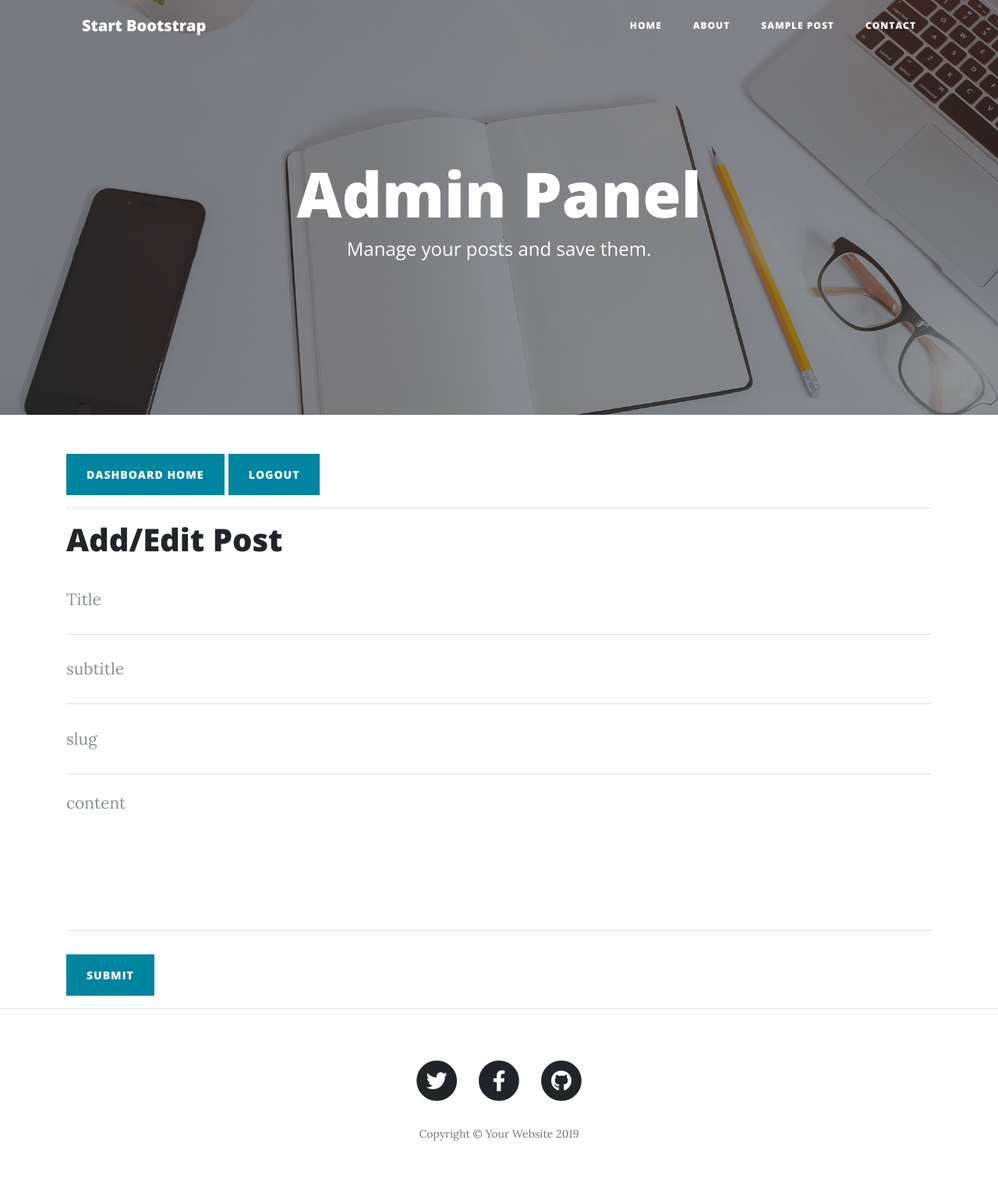
After one commit to rahulmistry33/Bloggy, a Flask app: template templates/edit.html in a window 1280 px wide. The commit adds this page. Shown: the whole page at 78% size. Run offline with Flask 2, Linux system fonts and the light colour scheme; the template is opened without the code that fills it, so the values that code supplies are empty; parts of the project's set-up code (start-up, migrations or seed data) failed here and were passed over; some libraries are stand-ins or nearby versions.

```diff
--- a/app.py
+++ b/app.py
@@ -3,6 +3,8 @@ from flask_sqlalchemy import SQLAlchemy
 import json
 from flask_mail import Mail
 import datetime
+import os
+from werkzeug import secure_filename
 
 local_server=True
 with open("config.json","r") as c:
@@ -19,6 +21,7 @@ app.config.update(
     MAIL_PASSWORD= params["user-password"]
 
 )
+app.config["UPLOAD_FOLDER"]=params["upload_location"]
 
 if local_server:
     app.config['SQLALCHEMY_DATABASE_URI'] = params["local_uri"]
@@ -94,6 +97,7 @@ def contact():
 
 
 
+
     return render_template("contact.html",params=params)
 
 @app.route("/posts_route/<string:post_slug>",methods=['GET'])
@@ -131,6 +135,19 @@ def edit(sno):
 
         return render_template("edit.html",params=params,post=post)
 
+@app.route("/uploader",methods=['GET','POST'])
+def uploader():
+    if 'user' in session and session['user']==params["admin-username"]:
+        if request.method=="POST":
+            f = request.files['file']
+            f.save(os.path.join(app.config["UPLOAD_FOLDER"],secure_filename(f.filename)))
+            return "Uploaded successfully"
+
+
+@app.route("/logout",methods=['GET','POST'])
+def logout():
+    session.pop('user')
+    return redirect('/dashboard')
 
 
 
--- a/templates/dashboard.html
+++ b/templates/dashboard.html
@@ -25,7 +25,7 @@
 
   <hr>
   <h1>Upload a file</h1>
-  <form action="/uploader" method="post">
+  <form action="/uploader" method="post" enctype="multipart/form-data">
     <input type="file" name="file">
     <button type="submit" class="btn btn-primary">Submit</button>
   </form>
--- /dev/null
+++ b/templates/edit.html
@@ -0,0 +1,62 @@
+{% extends "layout.html" %}
+{% block body %}
+  <!-- Page Header -->
+  <header class="masthead" style="background-image: url({{url_for('static',filename='img/home-bg.jpg')}})">
+    <div class="overlay"></div>
+    <div class="container">
+      <div class="row">
+        <div class="col-lg-8 col-md-10 mx-auto">
+          <div class="site-heading">
+            <h1>Admin Panel</h1>
+            <span class="subheading">Manage your posts and save them.</span>
+          </div>
+        </div>
+      </div>
+    </div>
+  </header>
+
+  <!-- Main Content -->
+<div class="container">
+        <a href="/dashboard"><button class="btn btn-primary">Dashboard home</button></a>
+        <a href="/logout"><button class="btn btn-primary">Logout</button></a>
+    <hr>
+ <h1>Add/Edit Post</h1>
+
+ <form name="sentMessage" action="/edit/{{post.sno}}" method="POST" id="contactForm" novalidate>
+        <div class="control-group">
+          <div class="form-group floating-label-form-group controls">
+            <label>Title</label>
+            <input type="text" name="title" class="form-control" placeholder="Title" id="title" value="{{post.title}}" required data-validation-required-message="Please enter your name.">
+            <p class="help-block text-danger"></p>
+          </div>
+        </div>
+        <div class="control-group">
+          <div class="form-group floating-label-form-group controls">
+            <label>Subtitle</label>
+            <input type="text" name="subtitle" value="{{post.subtitle}}" class="form-control" placeholder="subtitle" id="title" required data-validation-required-message="Please enter your email address.">
+            <p class="help-block text-danger"></p>
+          </div>
+        </div>
+        <div class="control-group">
+          <div class="form-group col-xs-12 floating-label-form-group controls">
+            <label>Slug</label>
+            <input type="text" name="slug" value="{{post.slug}}" class="form-control" placeholder="slug" id="slug" required data-validation-required-message="Please enter your phone number.">
+            <p class="help-block text-danger"></p>
+          </div>
+        </div>
+        <div class="control-group">
+          <div class="form-group floating-label-form-group controls">
+            <label>Content</label>
+            <textarea rows="5"  name="content"class="form-control" placeholder="content" id="message" required data-validation-required-message="Please enter a message.">{{post.content}}</textarea>
+            <p class="help-block text-danger"></p>
+          </div>
+        </div>
+        <br>
+        <div id="success"></div>
+        <div class="form-group">
+          <button type="submit" class="btn btn-primary" id="sendMessageButton">Submit</button>
+        </div>
+      </form>
+</div>
+
+ {% endblock %}
```
